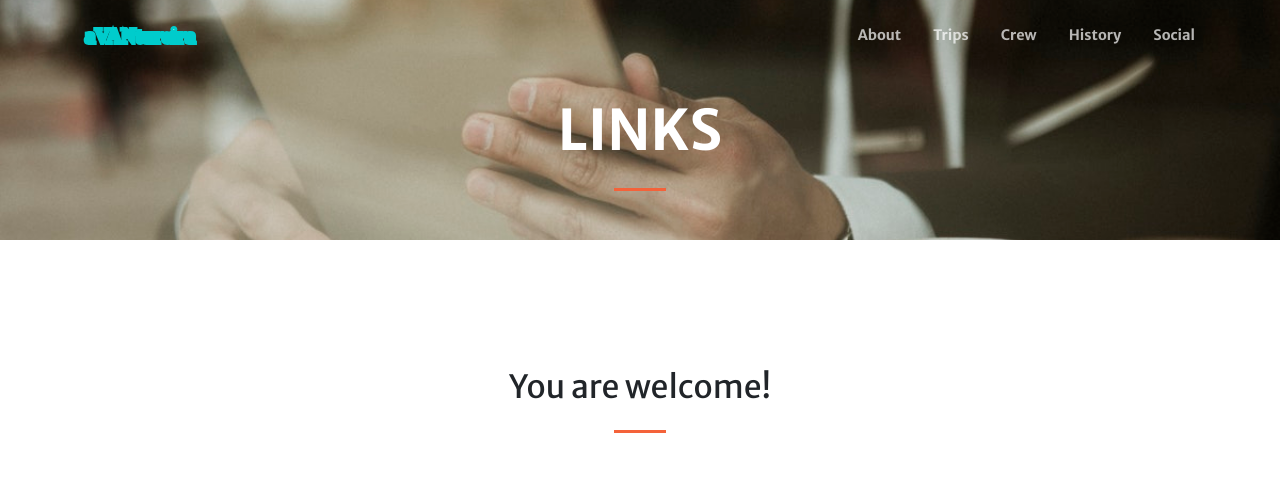
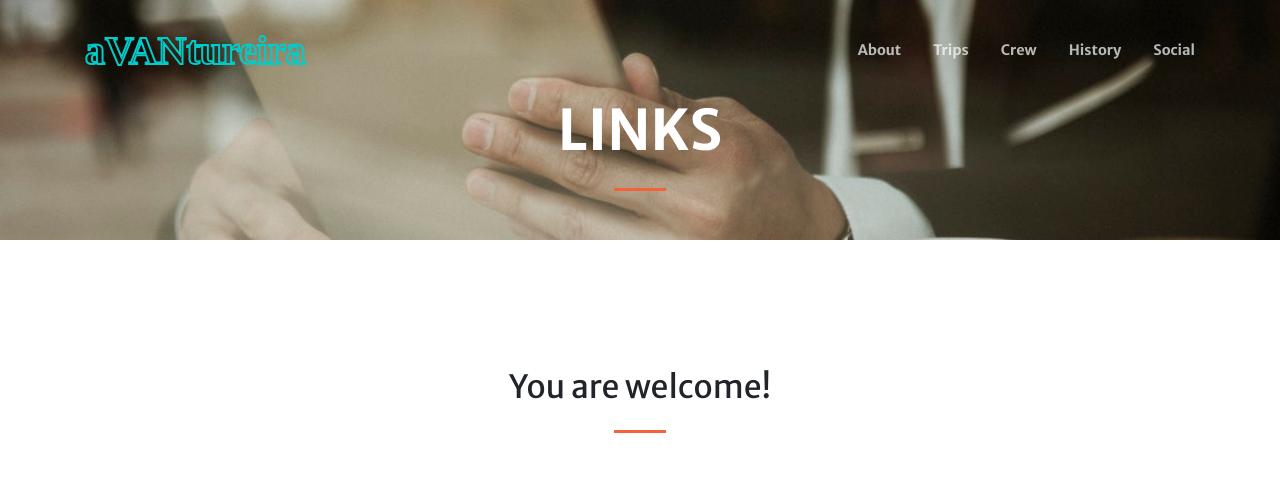
Before and after one commit to minerodosurf/avantureira, a Jekyll site: the page built from links.md, in a window 1280 px wide and 1400 px high. Shown: the top 479 px of the window. Built offline with Jekyll 4.4.1, drawn with Linux system fonts in a browser that asks for light colours; nearby versions of some CDN libraries; some web fonts are replaced.

Commit message:
Update _header.scss

```diff
--- a/_sass/_header.scss
+++ b/_sass/_header.scss
@@ -1,9 +1,10 @@
 .navbar-brand {
     span {
-        color:#00cccc;
+        color: transparent;
         font-family: 'Atma', cursive;
-        -webkit-text-fill-color: white; /* Will override color (regardless of order) */
-        -webkit-text-stroke-width: 4px;
+        -webkit-text-fill-color: transparent;
+        -webkit-text-stroke-width: 2px;
         -webkit-text-stroke-color: #00cccc;
+        font-size: 40px;
     }
 }
```
